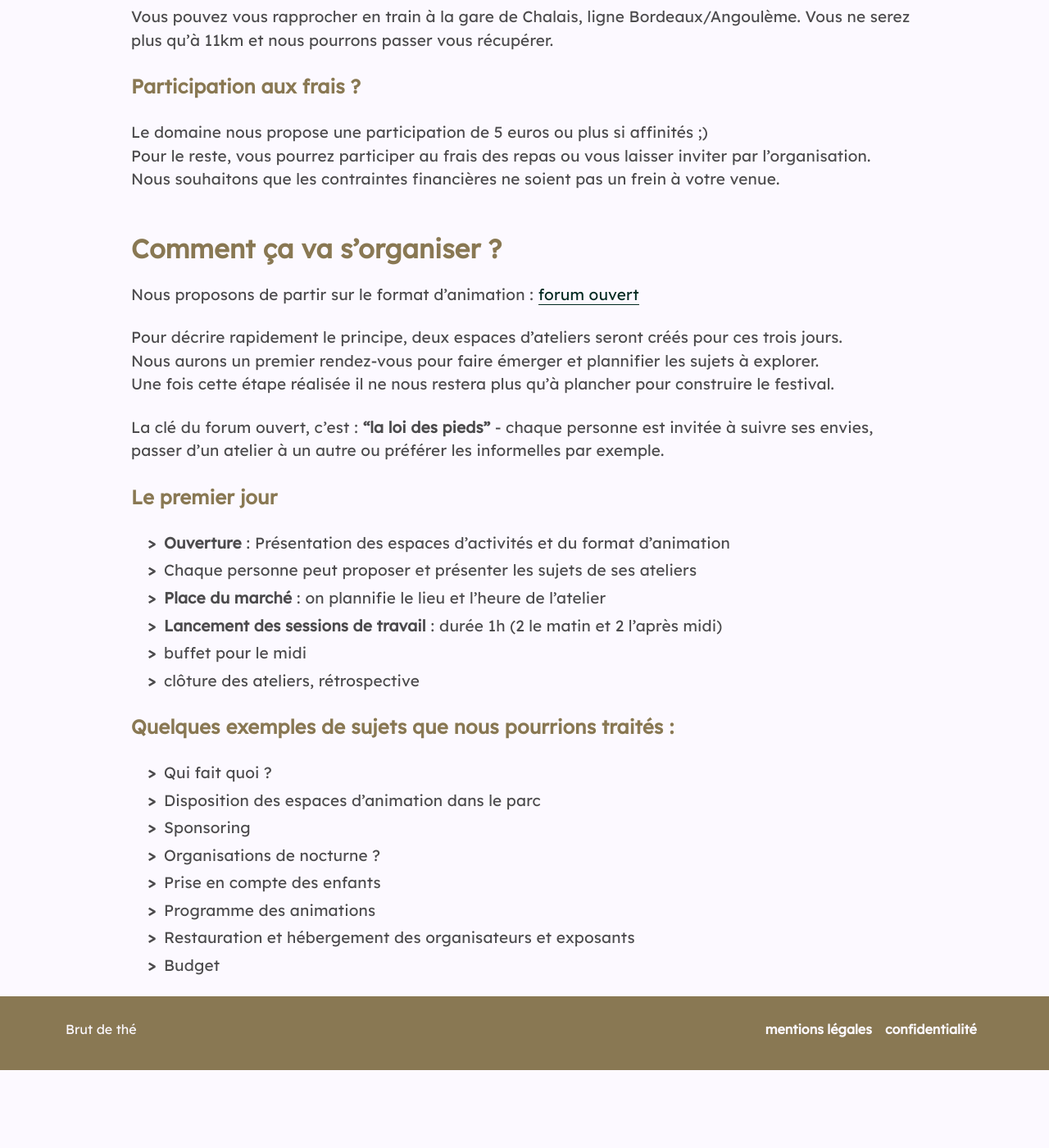
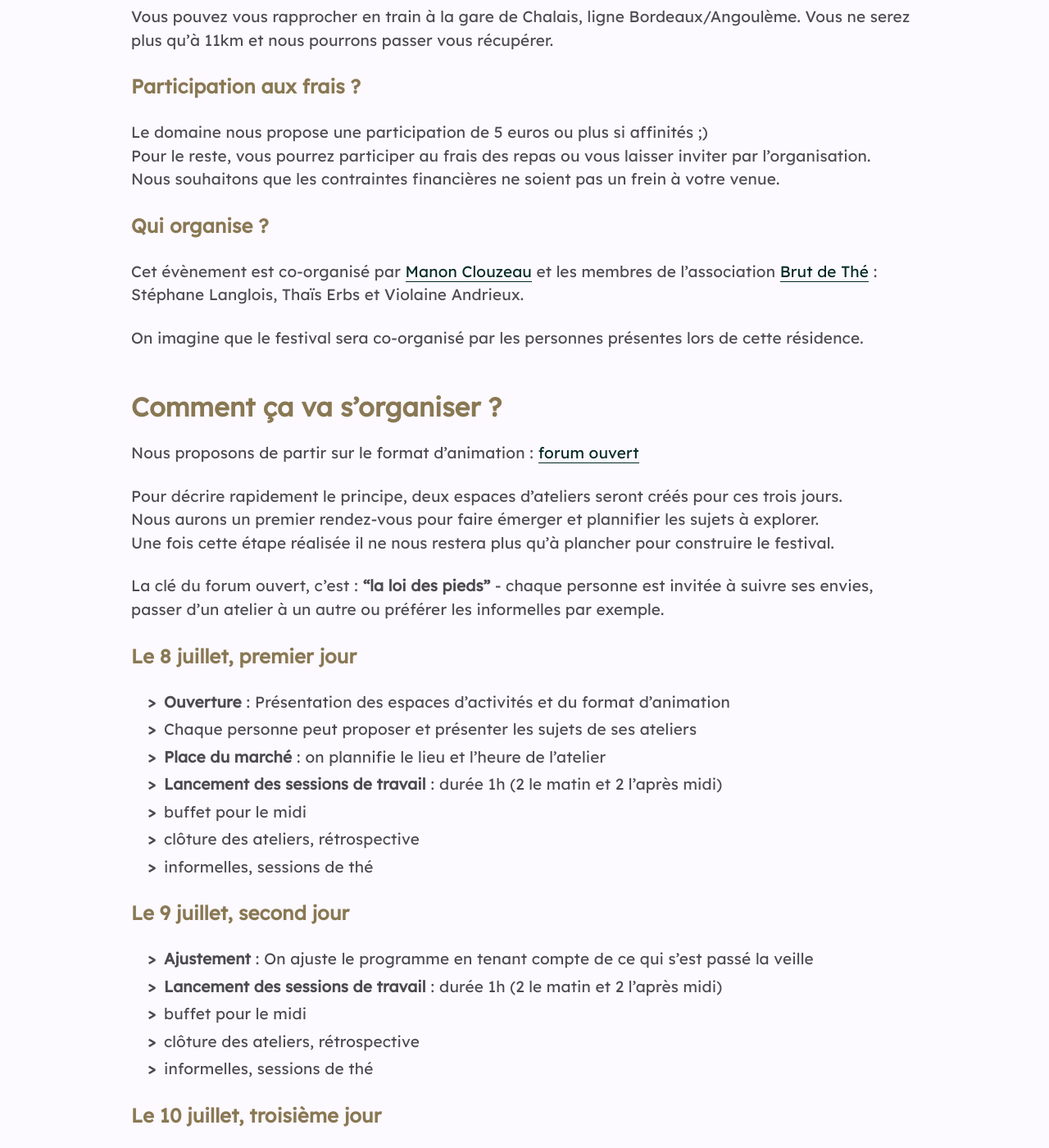
Before and after one commit to brutdethe/le-cluzeau, a Jekyll site: the page built from index.md, in a window 1280 px wide and 1400 px high, scrolled down 1106 px. Shown: the whole window at 82% size. Built offline with Jekyll 4.4.1, drawn with Linux system fonts in a browser that asks for light colours; nearby versions of some CDN libraries; before the commit the page ends 2411 px from its top, so only the background shows below that; some of the changed text lies outside the part shown.

Commit message:
un peu de mise à jour

```diff
--- a/_includes/faq.md
+++ b/_includes/faq.md
@@ -23,6 +23,11 @@ Le domaine nous propose une participation de 5 euros ou plus si affinités ;)
 Pour le reste, vous pourrez participer au frais des repas ou vous laisser inviter par l'organisation.
 Nous souhaitons que les contraintes financières ne soient pas un frein à votre venue.
 
+### Qui organise ?
+Cet évènement est co-organisé par [Manon Clouzeau](https://manonclouzeau.com/) et les membres de l'association [Brut de Thé](https://www.brutdethé.fr) : Stéphane Langlois, Thaïs Erbs et Violaine Andrieux.
+
+On imagine que le festival sera co-organisé par les personnes présentes lors de cette résidence.
+
 ## Comment ça va s'organiser ?
 Nous proposons de partir sur le format d'animation : [forum ouvert](https://www.colibris-lemouvement.org/sites/default/files/content/forumouvert_fiche_pratique_19052017_1.pdf)
 
@@ -32,17 +37,29 @@ Une fois cette étape réalisée il ne nous restera plus qu'à plancher pour con
 
 La clé du forum ouvert, c'est : **"la loi des pieds"** - chaque personne est invitée à suivre ses envies, passer d'un atelier à un autre ou préférer les informelles par exemple.
 
-### Le premier jour
-
+### Le 8 juillet, premier jour
 - **Ouverture** : Présentation des espaces d'activités et du format d'animation
 - Chaque personne peut proposer et présenter les sujets de ses ateliers
 - **Place du marché** : on plannifie le lieu et l'heure de l'atelier
 - **Lancement des sessions de travail** : durée 1h (2 le matin et 2 l'après midi)
 - buffet pour le midi
 - clôture des ateliers, rétrospective
+- informelles, sessions de thé
+
+### Le 9 juillet, second jour
+- **Ajustement** : On ajuste le programme en tenant compte de ce qui s'est passé la veille
+- **Lancement des sessions de travail** : durée 1h (2 le matin et 2 l'après midi)
+- buffet pour le midi
+- clôture des ateliers, rétrospective
+- informelles, sessions de thé
+
+### Le 10 juillet, troisième jour
+- **Ajustement** : On ajuste le programme en tenant compte de ce qui s'est passé la veille
+- **Lancement des sessions de travail** : durée 1h (2 le matin et 2 l'après midi)
+- buffet pour le midi
+- clôture des ateliers, rétrospective
 
 ### Quelques exemples de sujets que nous pourrions traités :
-
 - Qui fait quoi ?
 - Disposition des espaces d'animation dans le parc
 - Sponsoring
```
